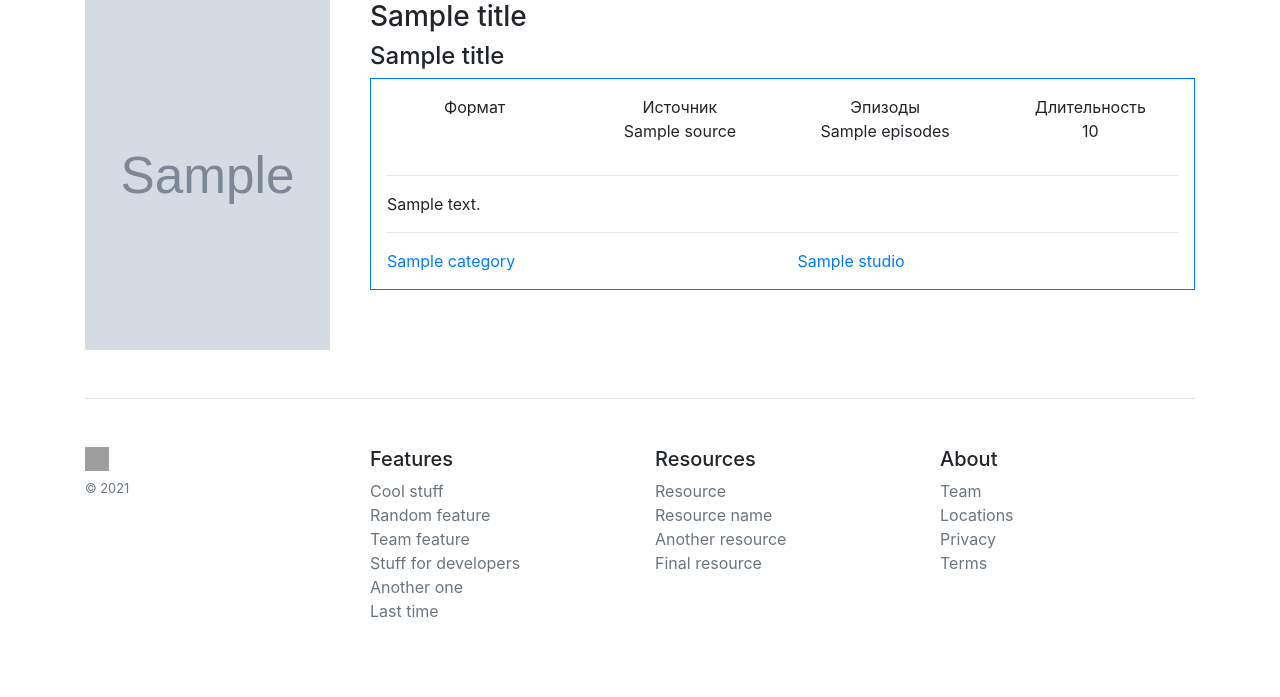
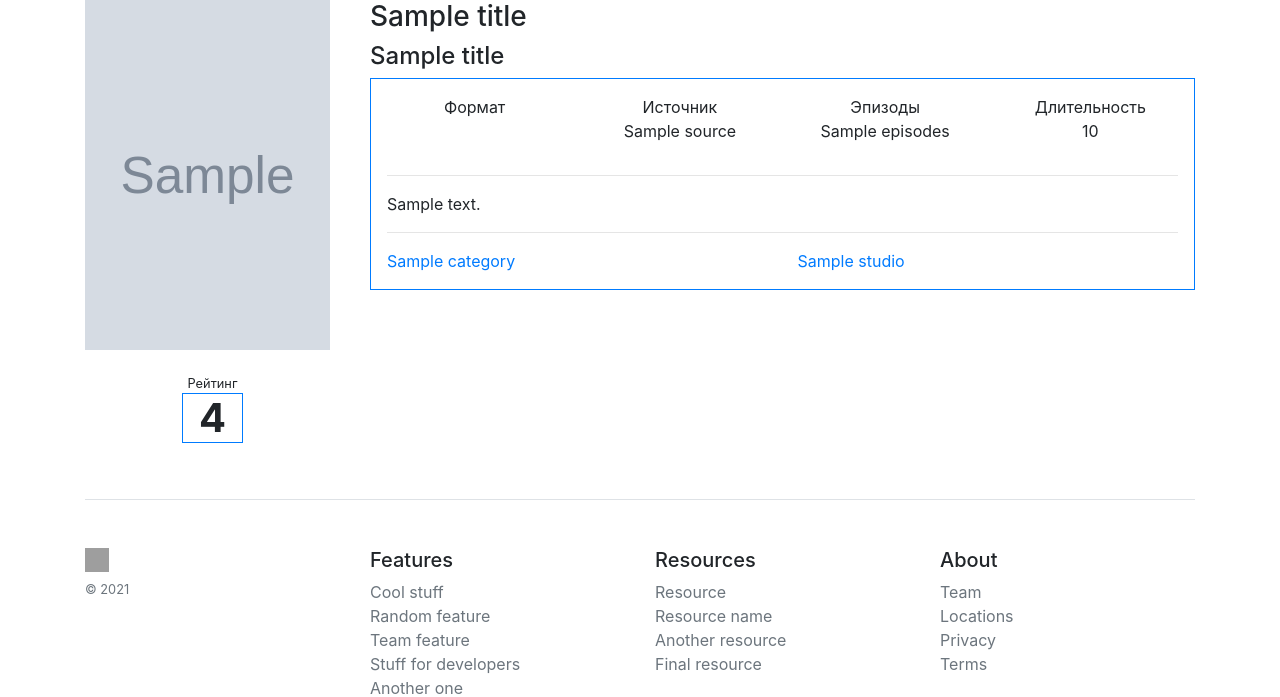
Before and after one commit to yusupal1ev/livechartru, a Django app: template livechart/backend/templates/title.html in a window 1280 px wide. Shown: the part 75-772 px from the top of the page. Before the commit the page ends 693 px from the top, so only its background shows below. Run offline with Django 3.2, Linux system fonts and the light colour scheme; the template is opened without the code that fills it: most values are stand-ins (such as "Sample title", 1, 10 or a date in 2020); grey boxes marked "Sample" are stand-in pictures; grey boxes are pictures that could not be loaded.

Commit message:
Add rating to title template

```diff
--- a/livechart/backend/templates/title.html
+++ b/livechart/backend/templates/title.html
@@ -3,15 +3,26 @@
 {% block title %}
     {% if title.title_russian %}
         {{ title.title_russian }}
+    {% elif title.title_english %}
+        {{ title.title_english }}
     {% else %}
-        {{ title.title_english }}
+        {{ title.title_romaji }}
     {% endif %} |
 {% endblock title %}
 
 {% block content %}
     <div class="row">
         <div class="col-md-3">
+
             <img src="{{ title.image_url }}" height="350" width="245" alt="...">
+            <br>
+            <br>
+                <div class="row justify-content-center">
+            <small>Рейтинг</small>
+                </div>
+                    <div class="row justify-content-center">
+            <h1 class="border border-primary pl-3 pr-3"><strong>{{ title.rating }}</strong></h1>
+                </div>
         </div>
         <div class="col-md-9">
             <h3>{{ title.title_romaji }}</h3>
```
Also changed, not shown: livechart/backend/migrations/0017_auto_20210312_0030.py (added).
